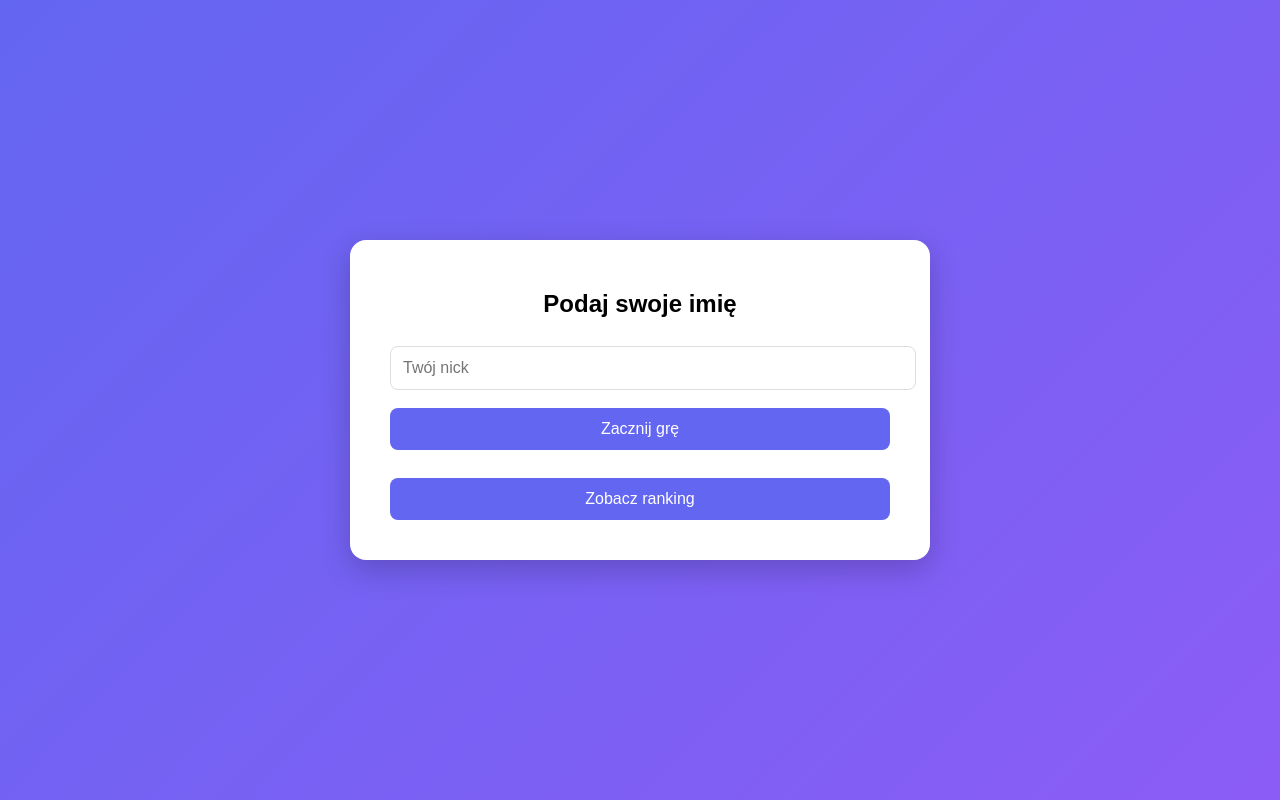
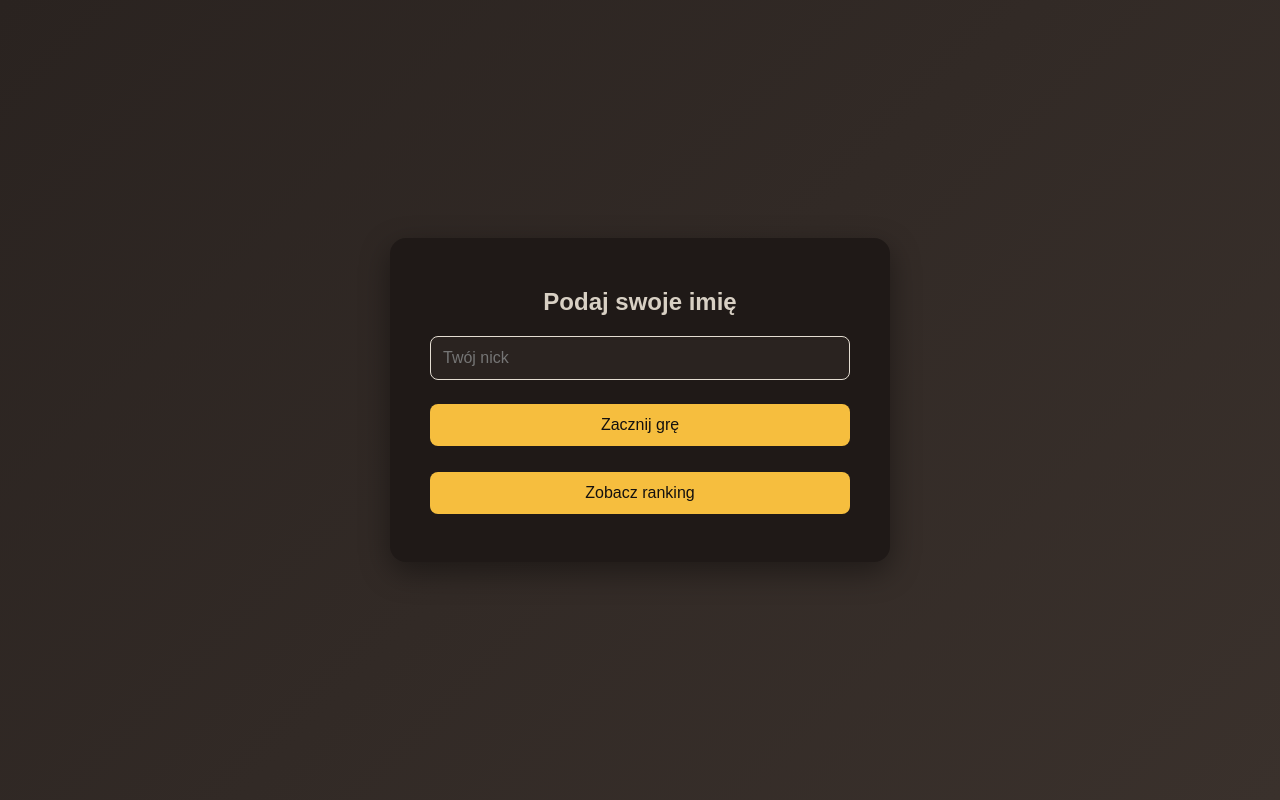
Before and after one commit to nutam-00/synonimy-app, a Flask app: page / in a window 1280 px wide. Run offline with Flask 3, Linux system fonts and the light colour scheme; some libraries are stand-ins or nearby versions.

Commit message:
Zmiana kolorów

```diff
--- a/templates/base.html
+++ b/templates/base.html
@@ -6,10 +6,35 @@
     <title>Synonimy</title>
 
     <style>
+        * {
+            box-sizing: border-box;
+        }
+
+        :root {
+            --bg-main: #14110F;
+            --bg-secondary: #1F1917;
+
+            /* --text-primary: #EDE6DD;
+            --text-secondary: #A89F91; */
+            --text-primary: #D8D0C4;   /* cieplejszy jasny */
+            --text-secondary: #E4DDD2; /* brązowo-szary */
+
+            --accent-primary: #F6BE3E;
+            --accent-hover: #D9822B;
+
+            --mint-light: #7ED6C1;
+            --mint-dark: #5AC2AA;
+        }
+
         body {
             margin: 0;
             font-family: Arial, sans-serif;
-            background: linear-gradient(135deg, #6366f1, #8b5cf6);
+            /* background: linear-gradient(135deg, var(--bg-main), var(--bg-secondary)); */
+            /* background: linear-gradient(135deg, #1F1917, #2A2320); */
+            background: linear-gradient(135deg, #2A2320, #3A312C);
+            /* background: linear-gradient(135deg, #3A312C, #4A4039); */
+
+            color: var(--text-primary);
 
             display: flex;
             justify-content: center;
@@ -19,26 +44,49 @@
         }
 
         .container {
-            background: white;
+            background: var(--bg-secondary);
             padding: 40px;
             border-radius: 16px;
-            box-shadow: 0 10px 30px rgba(0,0,0,0.2);
+            box-shadow: 0 10px 30px rgba(0,0,0,0.4);
             width: 90%;
             max-width: 500px;
             text-align: center;
+            /* display: flex;
+            flex-direction: column;
+            gap: 12px; */
+
         }
 
         h2, h3, h4 {
             margin-top: 10px;
+            color: var(--text-primary);
+            user-select: none;
+        }
+        p, li {
+            color: var(--text-secondary);
+            user-select: none;
         }
 
         input {
             width: 100%;
             padding: 12px;
-            margin: 8px 0;
+            /* margin: 8px 0; */
             border-radius: 8px;
-            border: 1px solid #ddd;
+            border: 1px solid var(--text-secondary);
+            background: #2A2320;
+            color: var(--text-primary);
             font-size: 16px;
+            transition: 0.2s ease;
+        }
+
+        input:focus {
+            outline: none;
+            border: 1px solid var(--mint-dark);
+            box-shadow: 0 0 0 2px rgba(90, 194, 170, 0.25);
+            background: #2A2320; /* NIE zmienia się na biały */
+        }
+        input:hover {
+            border: 1px solid var(--mint-light);
         }
 
         button {
@@ -46,25 +94,69 @@
             padding: 12px;
             border: none;
             border-radius: 8px;
-            background: #6366f1;
-            color: white;
+            background: var(--accent-primary);
+            color: var(--bg-main);
             font-size: 16px;
             cursor: pointer;
-            margin-top: 10px;
+            /* margin-top: 20px; */
+            margin: 0;
+
+            transition: 0.2s ease;
         }
 
+
+
         button:hover {
-            background: #4f46e5;
+            background: var(--accent-hover);
+            transform: translateY(-2px);
         }
+
+        input {
+            margin-bottom: 24px;   /* większa przerwa pod inputem */
+        }
+
+        button:first-of-type {
+            margin-bottom: 8px;    /* mała przerwa między buttonami */
+        }
+
 
         a {
             text-decoration: none;
+            color: var(--mint-light);
+            transition: 0.2s ease;
+        }
+
+        a:hover {
+            color: var(--mint-dark);
         }
 
         ol, ul {
             text-align: left;
+            color: var(--text-secondary);
         }
+
+        /* h2, h3, h4, p, li {
+            user-select: none;
+        } */
+
+        /* TU WKLEJASZ */
+        input:-webkit-autofill,
+        input:-webkit-autofill:focus {
+            -webkit-box-shadow: 0 0 0px 1000px #2A2320 inset !important;
+            -webkit-text-fill-color: var(--text-primary) !important;
+            transition: background-color 5000s ease-in-out 0s;
+        }
+
+        body {
+            user-select: none;
+        }
+
+        input, textarea {
+            user-select: text;
+        }
+
     </style>
+
 </head>
 <body>
     <div class="container">
```
